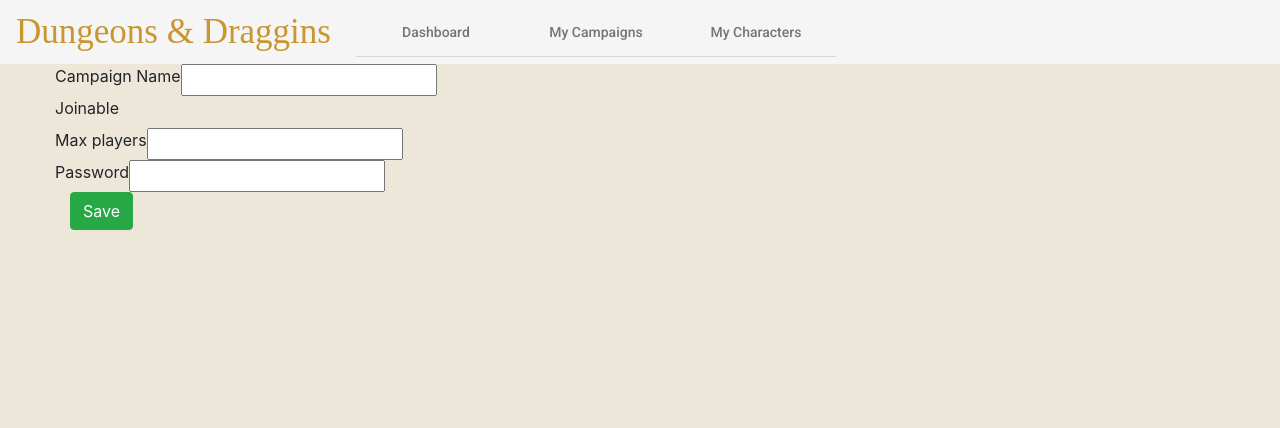
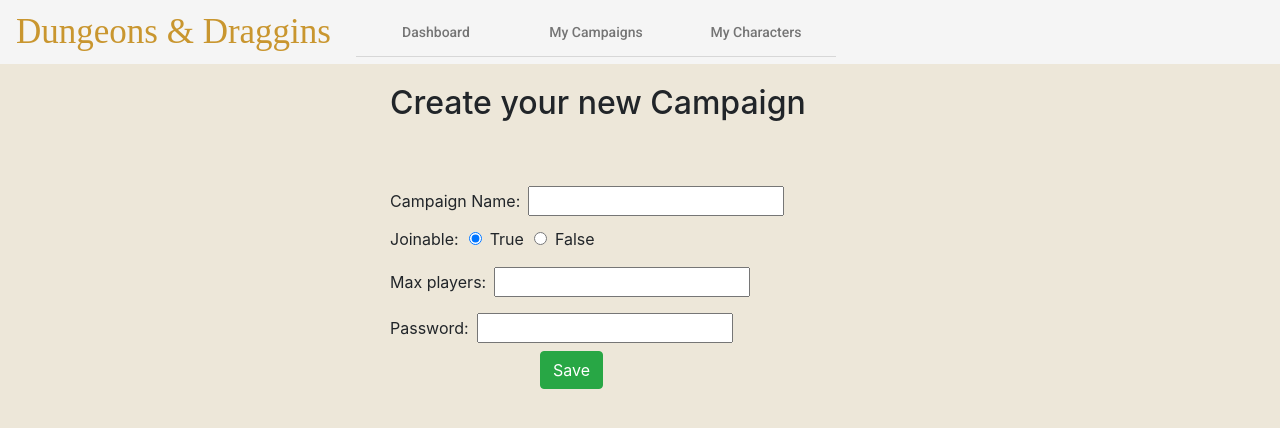
Before and after one commit to JoakimLevorsen/DnDBackend, an Angular app in the folder ClientApp/: page /new in a window 1280 px wide. Shown: the top 428 px of the page. Built offline with nearby package versions, Linux system fonts and the light colour scheme; no server answers; a web font is replaced by a local one.

Commit message:
Design and small fixes

```diff
--- /dev/null
+++ b/ClientApp/src/app/create-campaign/create-campaign.component.css
@@ -0,0 +1,20 @@
+form {
+    margin-left: 20em;
+}
+input[type='radio'] {
+    margin: 8px;
+    margin-left: 10px;
+}
+input[type='text'] {
+    margin: 8px;
+}
+input[type='number'] {
+    margin: 8px;
+}
+button {
+    margin-left: 150px;
+}
+h2 {
+    text-align: center;
+    margin-top: 20px;
+}
--- a/ClientApp/src/app/create-campaign/create-campaign.component.html
+++ b/ClientApp/src/app/create-campaign/create-campaign.component.html
@@ -1,21 +1,25 @@
 <div class="row">
     <form (ngSubmit)="onSubmit()">
-        <div class="row">
-            <label for="name">Campaign Name</label>
-            <input type="text" id="name" [formControl]="campaignName" />
-        </div>
-        <div class="row">
-            <label for="Joinable">Joinable</label>
-            <!--input type="text" id="Joinable" [formControl]="joinable" /!-->
-        </div>
-        <div class="row">
-            <label for="maxPlayer">Max players</label>
-            <input type="number" id="maxPlayer" [formControl]="maxPlayers" />
-        </div>
-        <div class="row">
-            <label for="Password">Password</label>
-            <input type="text" id="Password" [formControl]="password" />
-        </div>
+        <h2>Create your new Campaign</h2>
+        <br />
+        <br />
+        <label for="name">Campaign Name:</label>
+        <input type="text" id="name" [formControl]="campaignName" />
+        <br />
+        <label>Joinable:</label>
+
+        <input type="radio" id="true" [formControl]="joinable" value="true" />
+        <label for="true">True</label>
+
+        <input type="radio" id="false" [formControl]="joinable" value="false" />
+        <label for="false">False</label>
+        <br />
+        <label for="maxPlayer">Max players:</label>
+        <input type="number" id="maxPlayer" [formControl]="maxPlayers" />
+        <br />
+        <label for="Password">Password:</label>
+        <input type="text" id="Password" [formControl]="password" />
+        <br />
         <button type="submit" class="btn btn-success">Save</button>
     </form>
 </div>
--- a/ClientApp/src/app/create-campaign/create-campaign.component.ts
+++ b/ClientApp/src/app/create-campaign/create-campaign.component.ts
@@ -1,37 +1,32 @@
 import { Component, OnInit } from '@angular/core';
 import { Router } from '@angular/router';
 import { WebSocketService } from 'src/websocket';
-import { FormGroup, FormControl } from '@angular/forms';
+import { FormControl } from '@angular/forms';
 
 @Component({
     selector: 'CreateCampaign',
     templateUrl: './create-campaign.component.html',
+    styleUrls: ['./create-campaign.component.css'],
 })
 export class CreateCampaignComponent implements OnInit {
     campaignName = new FormControl();
-    joinable: boolean = true;
+    joinable = new FormControl();
     maxPlayers = new FormControl();
     password = new FormControl();
 
     constructor(private router: Router, private socket: WebSocketService) {}
 
-    ngOnInit() {}
+    ngOnInit() {
+        this.joinable = new FormControl('true');
+    }
 
     onSubmit() {
         this.socket.requestBuilders.campaign.create({
             name: this.campaignName.value,
-            joinable: this.joinable,
+            joinable: this.joinable.value,
             maxPlayers: this.maxPlayers.value,
             password: this.password.value,
         });
-        // this.socket.requestBuilders.update;
-
         this.router.navigate(['my-campaigns']);
-        console.log(
-            this.campaignName.value,
-            this.joinable,
-            this.password.value,
-            this.maxPlayers.value
-        );
     }
 }
--- a/ClientApp/src/app/myCampaigns/myCampaigns.component.css
+++ b/ClientApp/src/app/myCampaigns/myCampaigns.component.css
@@ -2,9 +2,6 @@ mat-card {
     margin-top: 15px;
     min-width: 200px;
     width: max-content;
-}
-mat-card-subtitle {
-    padding-left: 10px;
 }
 mat-card-content {
     margin-left: 17.5px;
@@ -15,6 +12,7 @@ mat-card-content {
 }
 .col-lg-3 {
     margin-top: 50px;
+    margin-bottom: 10px;
 }
 h1 {
     margin-top: 20px;
@@ -29,3 +27,8 @@ h2 {
     margin-top: 40px;
     margin-right: 20px;
 }
+button {
+    margin-bottom: 10px;
+    padding: 4px;
+    width: max-content;
+}
--- a/ClientApp/src/app/myCampaigns/myCampaigns.component.html
+++ b/ClientApp/src/app/myCampaigns/myCampaigns.component.html
@@ -9,11 +9,11 @@
             <mat-card-content>
                 <p>Participants:</p>
                 <mat-card-subtitle>
-                    <p>players:</p>
+                    <p>{{ campaign.players }</p>
                 </mat-card-subtitle>
                 <p>You are playing with:</p>
                 <mat-card-subtitle>
-                    <p>characterName</p>
+                    <p>{{ characterName }}</p>
                 </mat-card-subtitle>
             </mat-card-content>
         </mat-card>
@@ -28,22 +28,23 @@
             <mat-card-header>
                 <mat-card-title> {{ dmCampaign.name }}</mat-card-title>
                 <mat-card-subtitle>
+                    ID: {{ dmCampaign.ID }} / Password:
                     {{ dmCampaign.password }}
                 </mat-card-subtitle>
             </mat-card-header>
             <mat-card-content>
                 <p>Participants:</p>
                 <mat-card-subtitle>
-                    <p>dmCampaign.players</p>
+                    <p>{{ dmCampaign.players }}</p>
                 </mat-card-subtitle>
                 <p>Max players: {{ dmCampaign.maxPlayers }}</p>
             </mat-card-content>
         </mat-card>
-        <br />
+
         <div class="row">
             <div class="col-xs-12">
                 <button class="btn-primary" (click)="onCreateNewCampaign()">
-                    New Campaign
+                    Create New Campaign
                 </button>
             </div>
         </div>
--- a/ClientApp/src/app/myCampaigns/myCampaigns.component.ts
+++ b/ClientApp/src/app/myCampaigns/myCampaigns.component.ts
@@ -20,10 +20,6 @@ export class MyCampaignsComponent implements OnInit {
                 this.myDmCampaigns = g.ownedCampaigns;
             }
         });
-        this.socket.requestBuilders.update;
-        this.socket.gameState$.value.joinedCampaigns;
-        this.socket.gameState$.value.ownedCampaigns;
-        console.log(this.socket.gameState$.value.ownedCampaigns);
     }
 
     onCreateNewCampaign() {
```
